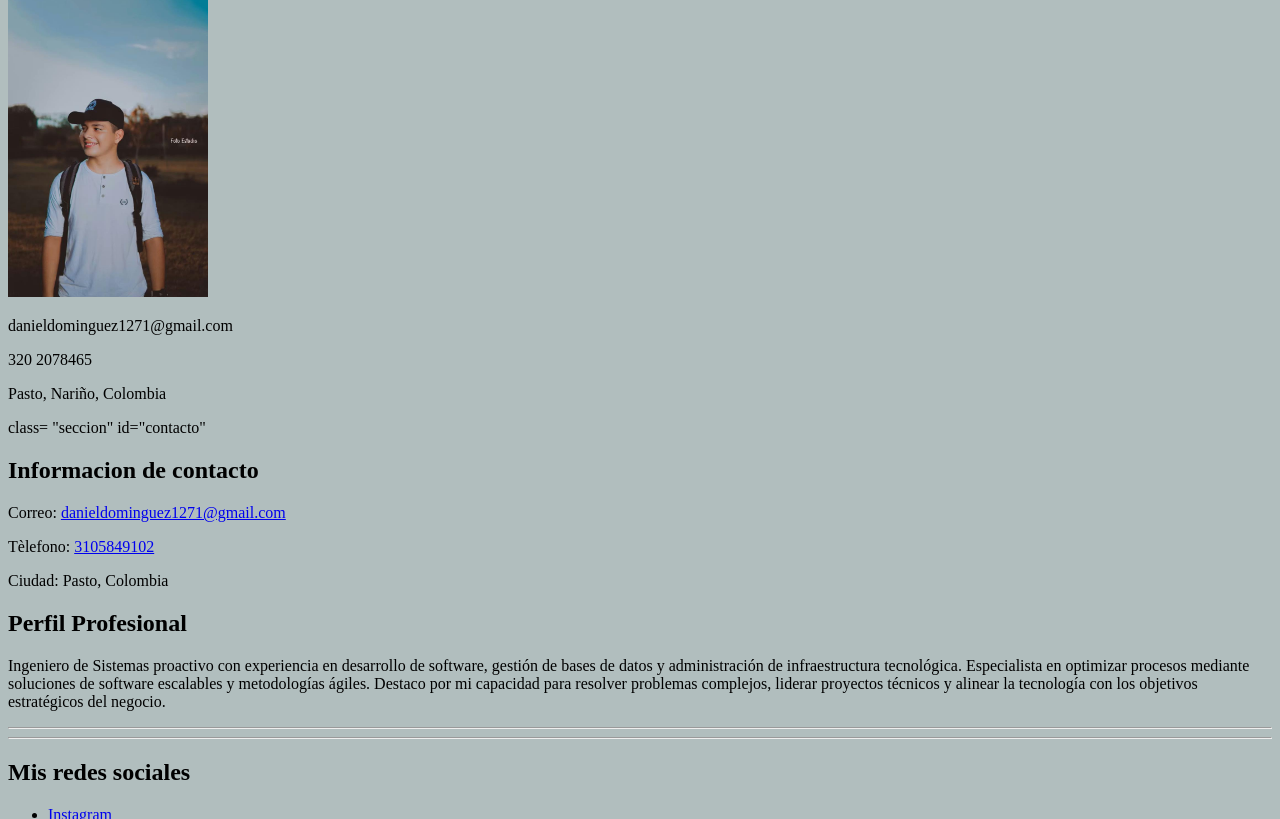
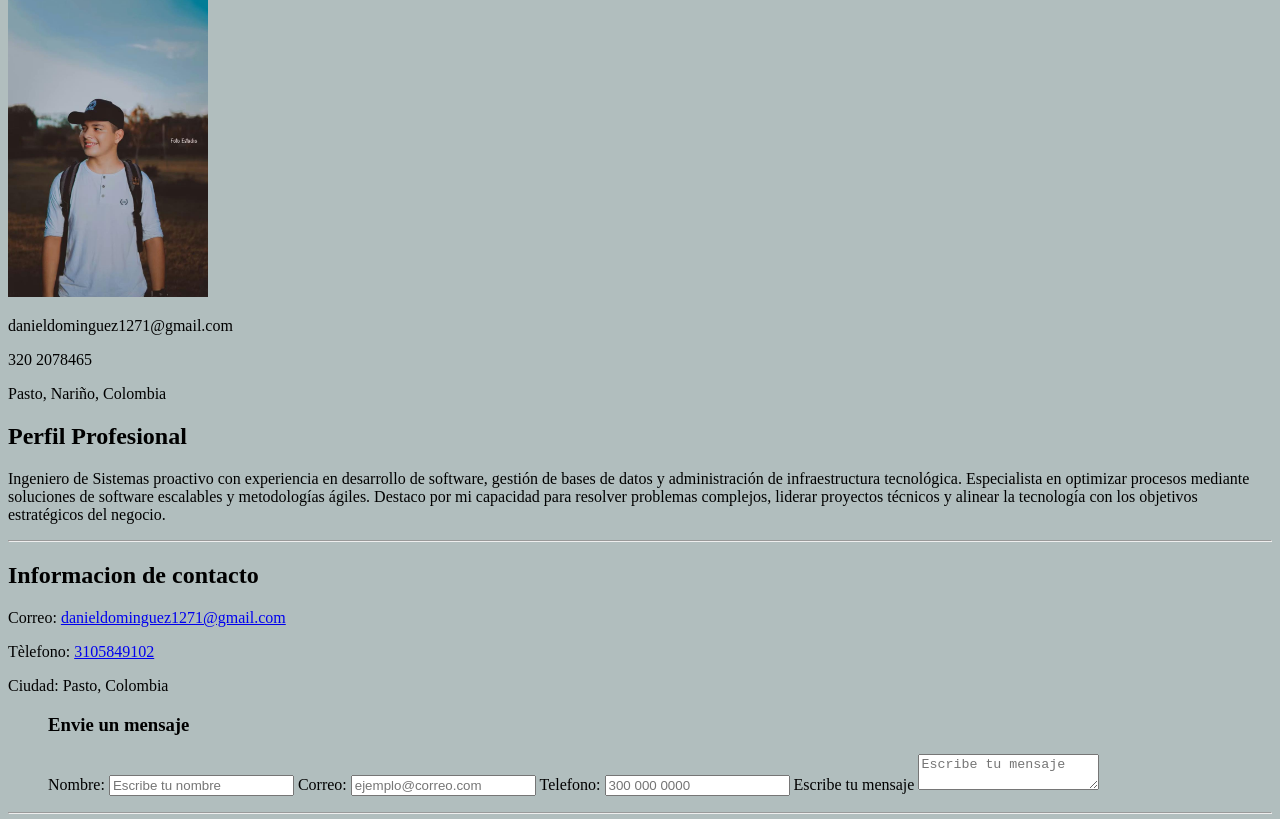
Before and after one commit to danieldominguez1271-ai/Hoja_de_vida, a plain HTML site: page index.html in a window 1280 px wide. Shown: the part 128-947 px from the top of the page. Drawn offline with Linux system fonts and the light colour scheme.

Commit message:
Nuevo tema jueves

```diff
--- a/index.html
+++ b/index.html
@@ -27,16 +27,6 @@
     <main>
         <!--- <hr> Salto de linea que me dibuja la division> --->
         <!--- <br> Salto de linea> --->
-        <section> class= "seccion" id="contacto"
-            <h2>Informacion de contacto</h2>
-            <p>Correo:
-                <a href="malito: danieldominguez1271@gmail.com">danieldominguez1271@gmail.com</a>
-            </p>
-            <p>Tèlefono:
-            <a href="tel: +57 310 5849102">3105849102</a>
-            </p>
-            <p>Ciudad: Pasto, Colombia</p>
-        </section>
 
         <section class="seccion" id="perfil">
         <h1>Perfil Profesional</h1>
@@ -45,14 +35,44 @@
 
         <hr>
         <section class="seccion" id="contacto">
+        <h2>Informacion de contacto</h2>
+        <p>Correo:
+        <a href="mailto: danieldominguez1271@gmail.com">danieldominguez1271@gmail.com</a>
+        </p>
+        <p>Tèlefono:
+        <a href="tel: +57 310 5849102">3105849102</a>
+        </p>
+        <p>Ciudad: Pasto, Colombia</p>
+
+        <ul>
+        <h3>Envie un mensaje</h3>
+        <form action="">
+        <label for="nombre">Nombre: </label>
+        <input type="text" id="nombre" name="nombre" placeholder="Escribe tu nombre" required>
+
+        <label for="correo">Correo: </label>
+        <input type="email" id="correo" name="correo" placeholder="ejemplo@correo.com" required>
+
+        <label for="telefono">Telefono: </label>
+        <input type="tel" id="telefono" name telefono placeholder="300 000 0000">
+
+        <label for="mensaje">Escribe tu mensaje</label>
+        <textarea name="" id="mensaje" placeholder="Escribe tu mensaje" re></textarea>
+
+        </form>
+        </section>
+
+        </ul>
+        <hr>
+        <section class="seccion" id="contacto">
         <hr>
         <h2>Mis redes sociales</h2>
         <ul>
-            <li><a href="//www.instagram/">Instagram</a></li>
+            <li><a href="//www.instagram/" target="_blank">Instagram</a></li>
         <h2></h2>
-            <li><a href="//www.WhatsApp.com/"> WhatsApp</a></li>
+            <li><a href="//www.WhatsApp.com/" target="_blank"> WhatsApp</a></li>
         <h2></h2>
-             <li><a href="//www.Facebook.com"> Facebook</a></li>
+             <li><a href="//www.Facebook.com" target="_blank"> Facebook</a></li>
         </ul>
         </section>
 
```
